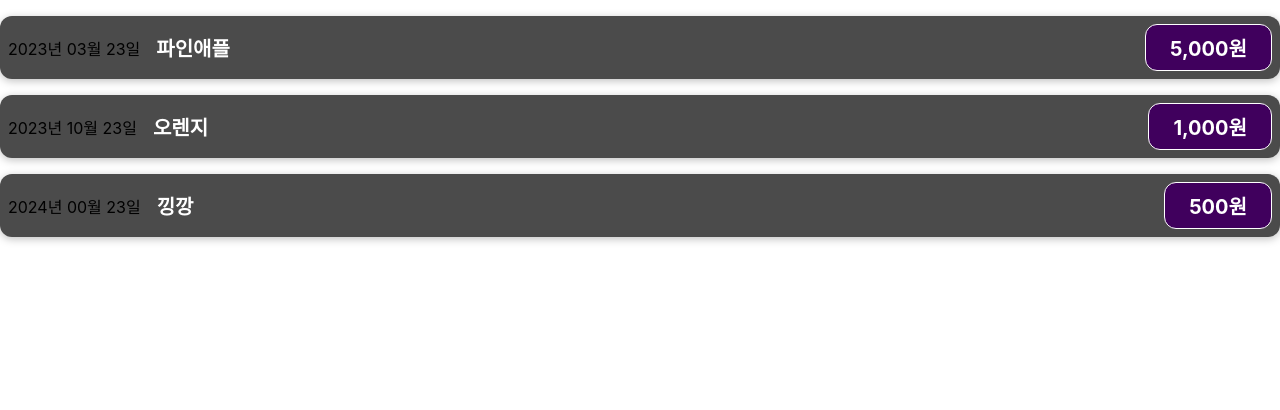
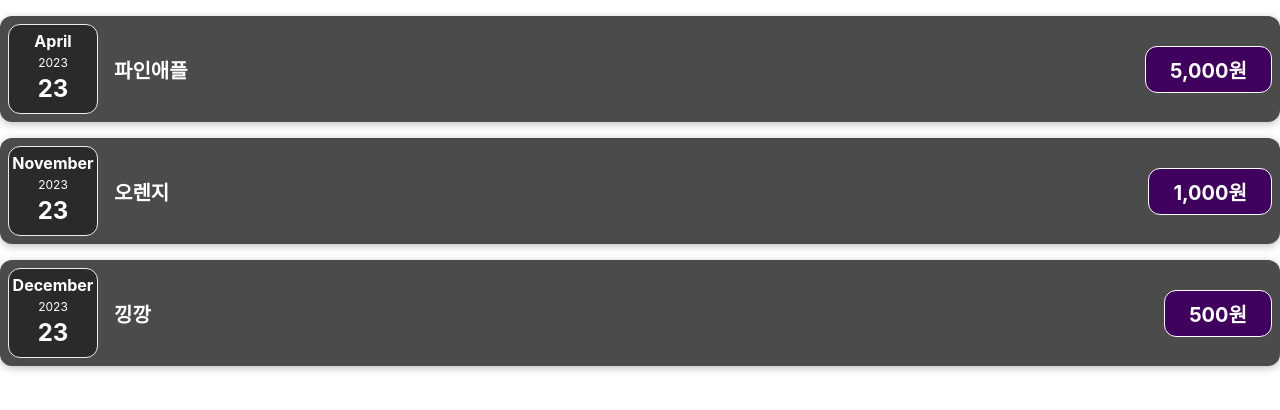
Before and after one commit to kitae1995/react-basic-study202310, a React (Create React App) app: page / in a window 1280 px wide. Shown: the top 410 px of the page. Built offline with nearby package versions, Linux system fonts and the light colour scheme.

Commit message:
3. 컴포넌트 분할하기

```diff
--- a/src/App.js
+++ b/src/App.js
@@ -19,7 +19,7 @@
     {
       title: '낑깡',
       price: 500,
-      date: new Date(2023, 12, 23),
+      date: new Date(2023, 11, 23),
     },
   ];
 
--- /dev/null
+++ b/src/components/ExpenseDate.css
@@ -0,0 +1,30 @@
+.expense-date {
+  display: flex;
+  flex-direction: column;
+  width: 5.5rem;
+  height: 5.5rem;
+  border: 1px solid #ececec;
+  background-color: #2a2a2a;
+  color: white;
+  border-radius: 12px;
+  align-items: center;
+  justify-content: center;
+}
+
+.expense-date div {
+  margin-bottom: 0.25rem;
+}
+
+.expense-date__month {
+  font-size: 1rem;
+  font-weight: bold;
+}
+
+.expense-date__year {
+  font-size: 0.75rem;
+}
+
+.expense-date__day {
+  font-size: 1.5rem;
+  font-weight: bold;
+}
--- /dev/null
+++ b/src/components/ExpenseDate.js
@@ -0,0 +1,18 @@
+import React from 'react';
+import './ExpenseDate.css';
+
+const ExpenseDate = ({ date }) => {
+  const year = date.getFullYear();
+  const month = date.toLocaleString('en-US', { month: 'long' });
+  const day = date.getDate();
+
+  return (
+    <div className='expense-date'>
+      <div className='expense-date__month'>{month}</div>
+      <div className='expense-date__year'>{year}</div>
+      <div className='expense-date__day'>{day}</div>
+    </div>
+  );
+};
+
+export default ExpenseDate;
--- a/src/components/ExpenseItem.js
+++ b/src/components/ExpenseItem.js
@@ -1,11 +1,12 @@
 import React from 'react';
 // css 로딩
 import './ExpenseItem.css';
+import ExpenseDate from './ExpenseDate';
 
 const ExpenseItem = ({ title, price: propsPrice, date }) => {
-  //title,price,date등의 변수는 App.js에서 ExpnseItem 뒤에 선언된 props임
   // console.log(props);
-  // const price = 100000;
+
+  // const price = 99999;
   // const expenseDate = date;
   // const expenseTitle = title;
   // const expensePrice = propsPrice;
@@ -29,7 +30,7 @@
 
   return (
     <div className='expense-item'>
-      <div>{makeFormattedDate()}</div>
+      <ExpenseDate date={date} />
       <div className='expense-item__description'>
         <h2>{title}</h2>
         <div className='expense-item__price'>{formattedPrice}원</div>
```
